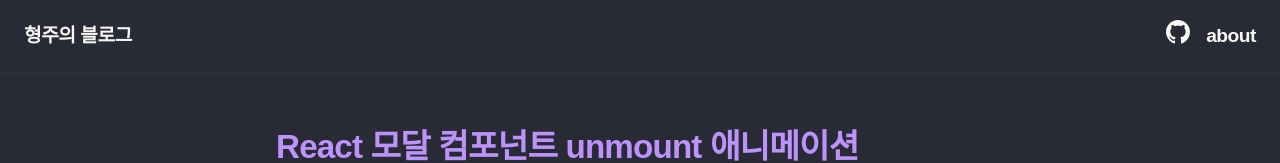
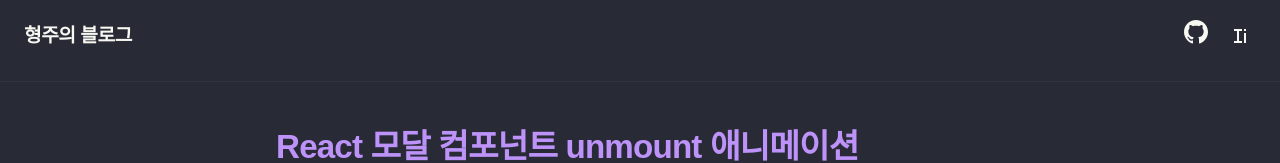
Before and after one commit to nokiahub/nokiahub.name, a Gatsby site: page / in a window 1280 px wide. Shown: the top 163 px of the page. Built offline with nearby package versions, Linux system fonts and the light colour scheme; Gatsby itself is replaced by a stand-in of ours.

Commit message:
'about' 링크 아이콘 추가

```diff
--- /dev/null
+++ b/src/assets/icons/AboutIcon.tsx
@@ -0,0 +1,14 @@
+import React from 'react';
+
+export const AboutIcon = () => {
+  return (
+    <svg id="icon" xmlns="http://www.w3.org/2000/svg" viewBox="0 0 32 32" width="32" height="32">
+      <title>letter--Ii</title>
+      <polygon points="10 11 13 11 13 21 10 21 10 23 18 23 18 21 15 21 15 11 18 11 18 9 10 9 10 11" />
+      <rect x="20" y="13" width="2" height="10" />
+      <rect x="20" y="9" width="2" height="2" />
+      <rect fill="none" id="_Transparent_Rectangle_" data-name="&lt;Transparent Rectangle&gt;" width="32"
+            height="32" />
+    </svg>
+  )
+};
--- a/src/components/Layout/Header.tsx
+++ b/src/components/Layout/Header.tsx
@@ -3,6 +3,7 @@ import { Link } from 'gatsby';
 import styled from 'styled-components';
 
 import GithubIcon from 'src/assets/icons/GithubIcon';
+import { AboutIcon } from 'src/assets/icons/AboutIcon';
 import { spacing, typography } from 'src/constants/styles';
 
 const StyledHeader = styled.nav`
@@ -48,7 +49,9 @@ const Header = () => {
           </Link>
         </StyledHeading>
         <StyledHeading>
-          <Link to="/about">about</Link>
+          <Link to="/about">
+          <AboutIcon />
+          </Link>
         </StyledHeading>
       </RightSection>
     </StyledHeader>
```
